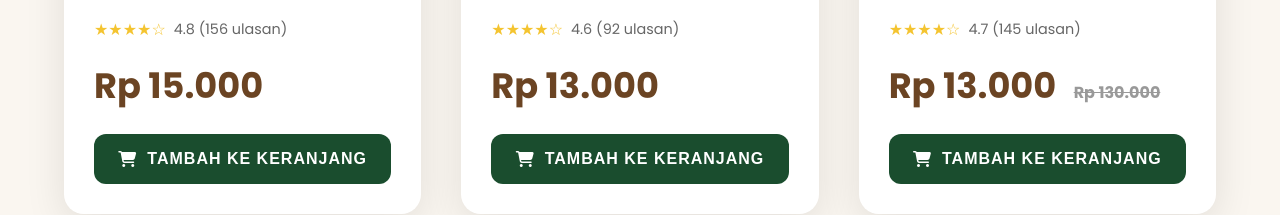
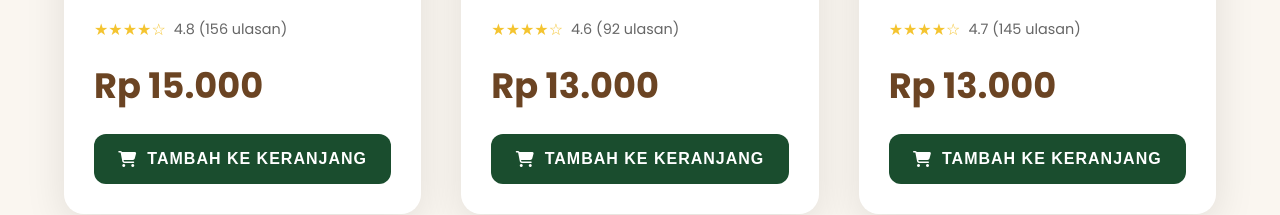
Before and after one commit to fiqram-cell/dolce, a plain HTML site: page produk.html in a window 1280 px wide. Shown: the part 1902-2117 px from the top of the page. Drawn offline with nearby package versions, Linux system fonts and the light colour scheme.

Commit message:
update lagi

```diff
--- a/produk.html
+++ b/produk.html
@@ -401,7 +401,6 @@
                 category: 'non-coffee',
                 description: 'Campuran sempurna untuk memulai hari dengan energi dan semangat baru',
                 price: 13000,
-                oldPrice: 130000,
                 rating: 4.7,
                 reviews: 145,
                 badge: 'Popular',
@@ -437,7 +436,6 @@
                 category: 'coffee',
                 description: 'Blend spesial untuk dinikmati di sore hari dengan karakter smooth dan mellow',
                 price: 15000,
-                oldPrice: 160000,
                 rating: 4.8,
                 reviews: 134,
                 badge: 'Best Seller',
```
